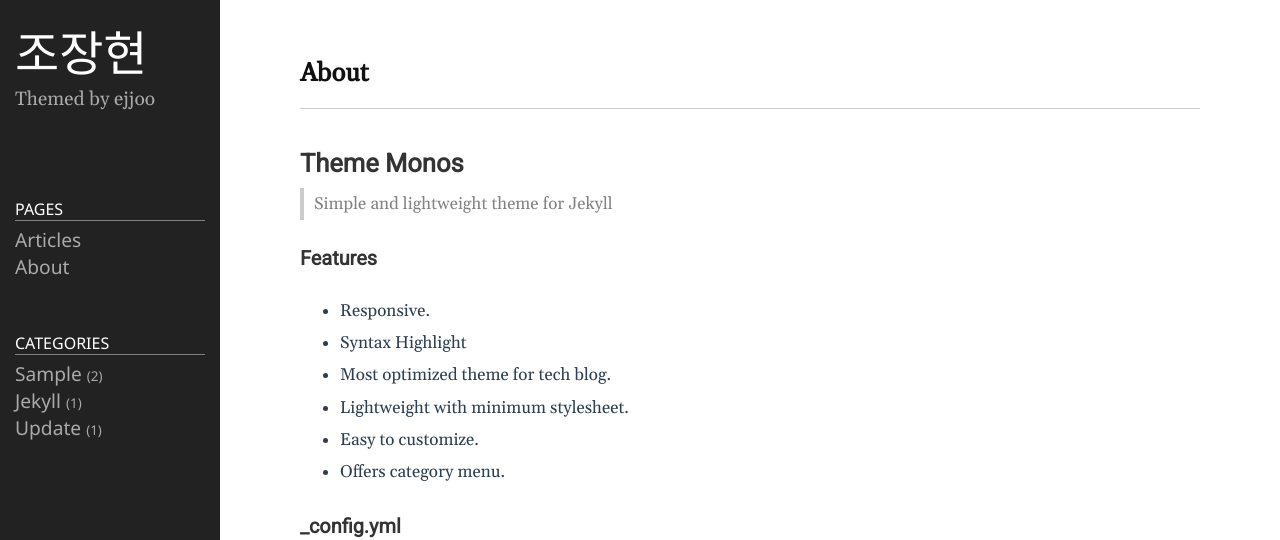
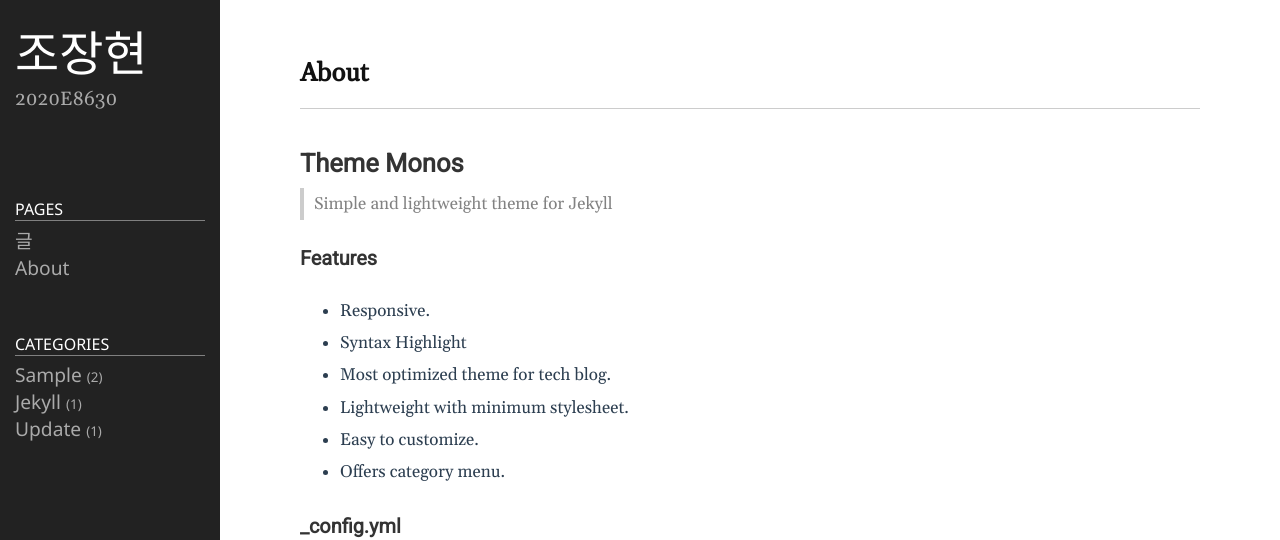
Before and after one commit to ik9014/ik9014.github.io, a Jekyll site: the page built from README.md, in a window 1280 px wide and 900 px high. Shown: the top 540 px of the window. Built offline with Jekyll 4.4.1, drawn with Linux system fonts in a browser that asks for light colours.

Commit message:
블로그 레이아웃 수정 2

```diff
--- a/_config.yml
+++ b/_config.yml
@@ -21,7 +21,7 @@
 title: 조장현
 email: ejjoo7994@gmail.com
 description: >- # this means to ignore newlines until "baseurl:"
-  Themed by ejjoo
+  2020E8630
 # baseurl: "/" # the subpath of your site, e.g. /blog
 # url: "http://ejjoo.github.io" # the base hostname & protocol for your site, e.g. http://example.com
 github_username: ejjoo
--- a/_includes/home.html
+++ b/_includes/home.html
@@ -1,6 +1,6 @@
 <article class="post">
   <header class="post-header home">
-    <div class="post-title">Articles</div>
+    <div class="post-title">글</div>
   </header>
 
   <div class="post-content">
--- a/_includes/sidebar.html
+++ b/_includes/sidebar.html
@@ -15,7 +15,7 @@
 	<ul class="nav">
       <li class="nav-title">Pages</li>
 	  <li>
-	  	<a class="nav-item" href="/">Articles</a>
+	  	<a class="nav-item" href="/">글</a>
 	  </li>
 	  {% assign pages_list = site.pages %}
 	  {% for node in pages_list %}
```
